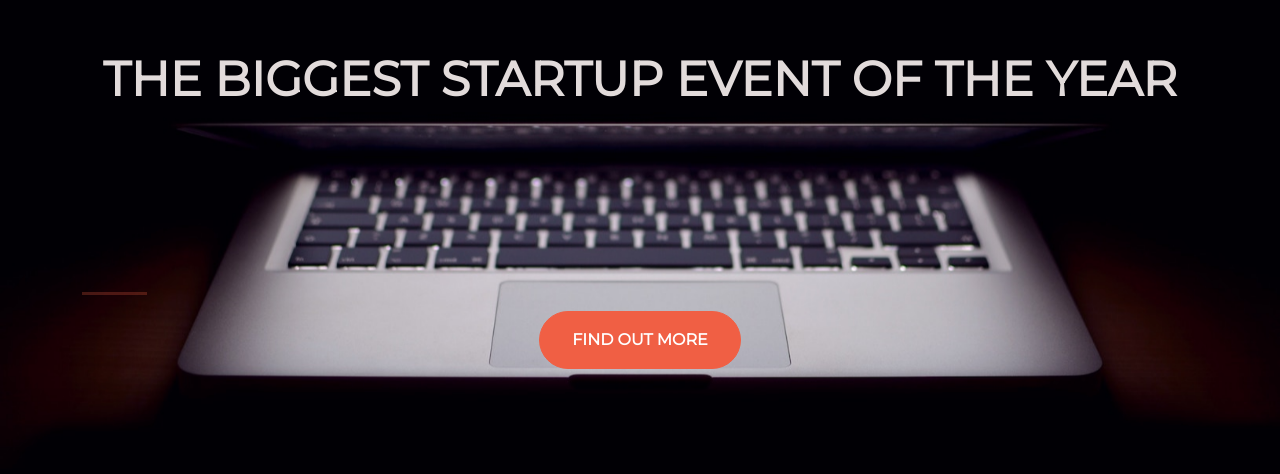
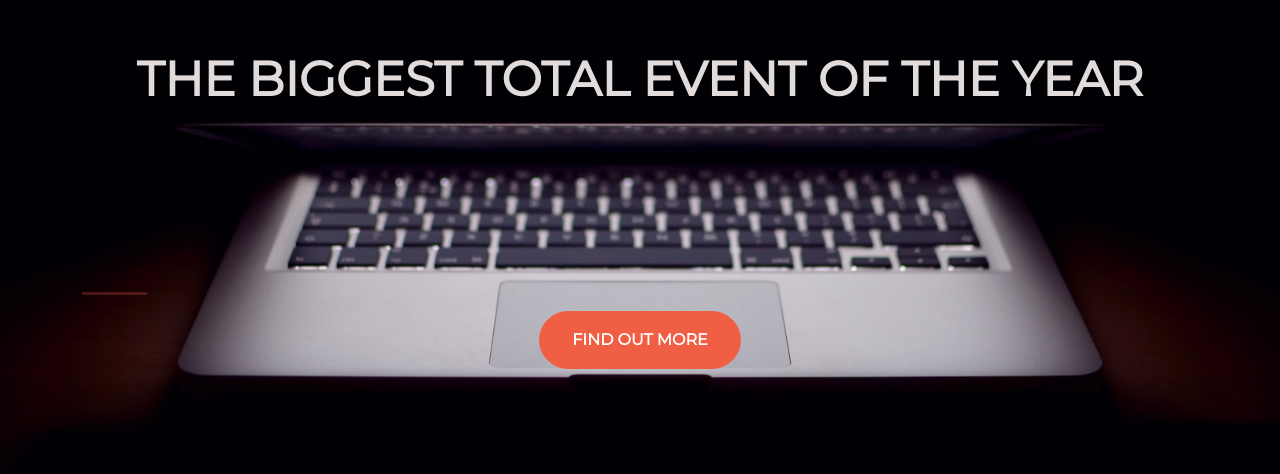
Before and after one commit to smoore104/smoore104.github.io, a plain HTML site: page index.html in a window 1280 px wide. Shown: the part 190-664 px from the top of the page. Drawn offline with nearby package versions, Linux system fonts and the light colour scheme.

Commit message:
Update index.html

```diff
--- a/index.html
+++ b/index.html
@@ -21,7 +21,7 @@
         <div class="row">
           <header class="text-center col-12">
               <h1 class="text-uppercase">
-                <strong>the biggest startup event of the year</strong>
+                <strong>the biggest total event of the year</strong>
               </h1>
 
           </header>
```
